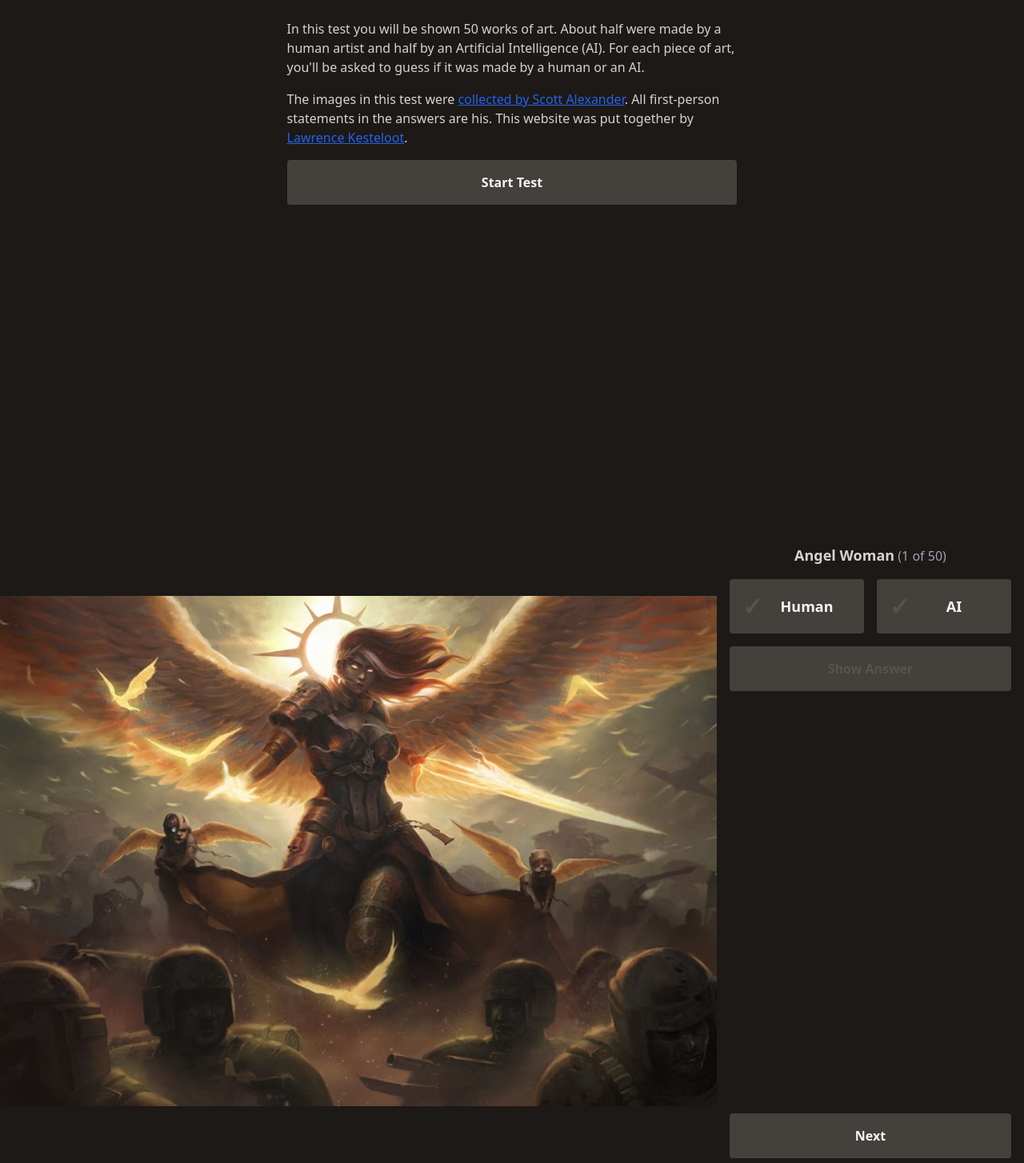
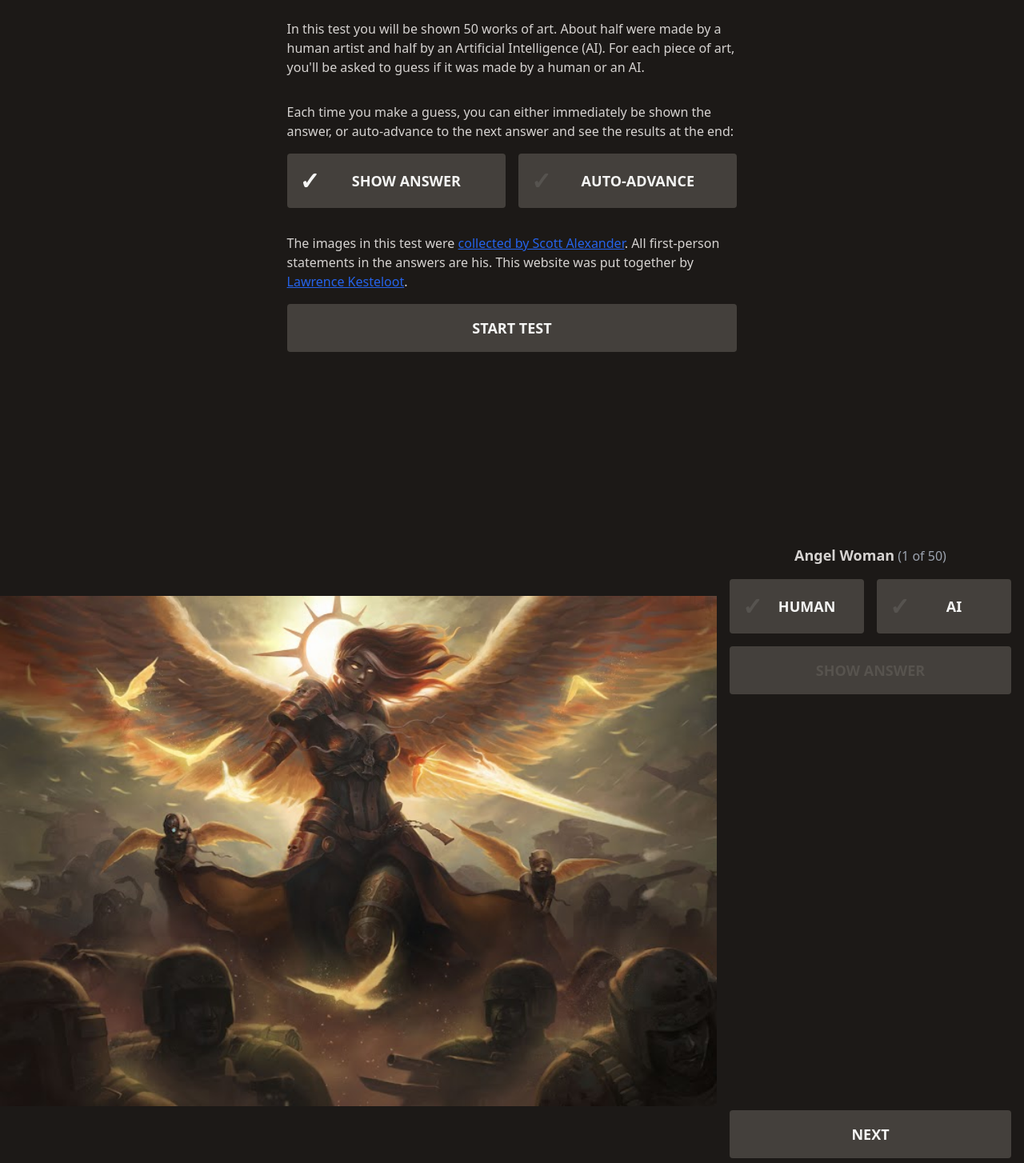
Before and after one commit to lkesteloot/ai-art-turing-test, a React (Vite) app: page / in a window 1280 px wide. Shown: the part 136-1590 px from the top of the page at 80% size. Built offline with nearby package versions, Linux system fonts and the light colour scheme.

Commit message:
Add quiz modes.

```diff
--- a/src/App.tsx
+++ b/src/App.tsx
@@ -4,6 +4,7 @@ import ImageCard from "./components/imagecard";
 import Intro from "./components/intro";
 import Results from "./components/results";
 import {useUserDb} from "./services/userdb";
+import {temporarilyDisableSnap} from "./services/utils.ts";
 
 export default function App() {
     const [userDb, setUserDb] = useUserDb();
@@ -18,10 +19,7 @@ export default function App() {
             if (element !== null) {
                 const a = element as HTMLAnchorElement;
                 if (a.href !== "") {
-                    document.documentElement.classList.remove("snap-y");
-                    setTimeout(() => {
-                        document.documentElement.classList.add("snap-y");
-                    }, 1000);
+                    temporarilyDisableSnap();
                 }
             }
         }
--- a/src/components/button.tsx
+++ b/src/components/button.tsx
@@ -19,6 +19,8 @@ export default function Button({
         "font-bold",
         "text-center",
         "select-none",
+        "uppercase",
+        "text-lg",
         enabled
             ? ["text-stone-100", "bg-stone-700", "hover:text-stone-50", "hover:bg-stone-600", "cursor-pointer"]
             : ["text-stone-600", "bg-stone-700", "cursor-default"],
--- a/src/components/checked_button.tsx
+++ b/src/components/checked_button.tsx
@@ -20,7 +20,7 @@ export default function CheckedButton({
                     "opacity-10": !checked,
                 }
             )}>✓</span>
-            <span className="text-lg grow">{children}</span>
+            <span className="grow">{children}</span>
         </div>
     </Button>;
 }
--- a/src/components/imagecard.tsx
+++ b/src/components/imagecard.tsx
@@ -6,6 +6,7 @@ import CheckedButton from "./checked_button";
 import db, {Image, getImageUrl, makeImageCardId} from "../services/imagedb";
 import {UserDb, withGuess} from "../services/userdb";
 import {Guess, isHumanToAnswer} from "../services/types";
+import {temporarilyDisableSnap} from "../services/utils.ts";
 
 const QUESTION_COUNT = db.images.length;
 
@@ -27,6 +28,7 @@ export default function ImageCard({
     const image = db.images[id] as Image;
     const guess = userDb.guesses[id];
     const guessIsCorrect = guess === isHumanToAnswer(image.human);
+    const nextUrl = "#" + makeImageCardId(id + 1);
 
     function vote(newGuess: Guess) {
         if (newGuess !== "none" && newGuess === guess) {
@@ -34,6 +36,18 @@ export default function ImageCard({
             newGuess = "none";
         }
         setUserDb(withGuess(userDb, id, newGuess));
+        if (newGuess !== "none") {
+            switch (userDb.quizMode) {
+                case "reveal":
+                    setShowAnswer(true);
+                    break;
+
+                case "advance":
+                    temporarilyDisableSnap();
+                    window.location = nextUrl;
+                    break;
+            }
+        }
     }
 
     return <section id={makeImageCardId(id)} className="min-h-screen flex snap-center">
@@ -65,7 +79,7 @@ export default function ImageCard({
             <div className="grow"></div>
             <Buttons>
                 { id < QUESTION_COUNT - 1
-                    ? <Button href={"#" + makeImageCardId(id + 1)}>Next</Button>
+                    ? <Button href={nextUrl}>Next</Button>
                     : <Button href="#results">Results</Button> }
             </Buttons>
         </div>
--- a/src/components/intro.tsx
+++ b/src/components/intro.tsx
@@ -1,8 +1,11 @@
+import { useState, useEffect } from "react";
 import classNames from "classnames";
 import Buttons from "./buttons";
 import Button from "./button";
-import {UserDb, withNoGuesses} from "../services/userdb";
+import {UserDb, withNoGuesses, withQuizMode} from "../services/userdb";
 import {makeImageCardId} from "../services/imagedb.ts";
+import CheckedButton from "./checked_button.tsx";
+import {QuizMode} from "../services/types.ts";
 
 function ClearData({
                        userDb,
@@ -24,7 +27,7 @@ function ClearData({
         "transition-all",
         "duration-400",
     )}>
-        <p className="mt-12 mb-4">You seem to have taken this test before. If you’d like, you can reset
+        <p className="mt-8 mb-4">You seem to have taken this test before. If you’d like, you can reset
             all of your guesses:</p>
 
         <Buttons>
@@ -40,19 +43,35 @@ export default function Intro({
     userDb: UserDb,
     setUserDb: (userDb: UserDb) => void
 }) {
+    const [quizMode, setQuizMode] = useState<QuizMode>(userDb.quizMode);
+
+    useEffect(() => {
+        setUserDb(withQuizMode(userDb, quizMode));
+    }, [quizMode]);
+
     return <section id="intro" className="min-h-screen snap-center max-w-prose p-4 pt-16 mx-auto">
         <h1 className="text-center text-5xl py-4 font-bold">AI Art Turing Test</h1>
 
         <p className="my-4">In this test you will be shown 50 works of art. About half
-        were made by a human artist and half by an Artificial Intelligence (AI).
-        For each piece of art, you'll be asked to guess if it was made by a human
-        or an AI.</p>
+            were made by a human artist and half by an Artificial Intelligence (AI).
+            For each piece of art, you'll be asked to guess if it was made by a human
+            or an AI.</p>
 
-        <p className="my-4">The images in this test
-            were <a href="https://www.astralcodexten.com/p/ai-art-turing-test" className="underline text-blue-600" target="_blank">collected by Scott Alexander</a>.
+        <p className="mt-8 mb-4">Each time you make a guess, you can either immediately be shown
+            the answer, or auto-advance to the next answer and see the results at the end:</p>
+
+        <Buttons>
+            <CheckedButton action={() => setQuizMode("reveal")} checked={quizMode == "reveal"}>Show Answer</CheckedButton>
+            <CheckedButton action={() => setQuizMode("advance")} checked={quizMode == "advance"}>Auto-Advance</CheckedButton>
+        </Buttons>
+
+        <p className="mt-8 mb-4">The images in this test
+            were <a href="https://www.astralcodexten.com/p/ai-art-turing-test" className="underline text-blue-600"
+                    target="_blank">collected by Scott Alexander</a>.
             All first-person statements in the answers are his.
             This website was put together
-            by <a href="https://www.teamten.com/lawrence/" className="underline text-blue-600" target="_blank">Lawrence Kesteloot</a>.</p>
+            by <a href="https://www.teamten.com/lawrence/" className="underline text-blue-600" target="_blank">Lawrence
+                Kesteloot</a>.</p>
 
         <Buttons>
             <Button href={"#" + makeImageCardId(0)}>Start Test</Button>
--- a/src/services/types.ts
+++ b/src/services/types.ts
@@ -1,6 +1,8 @@
 
 export type Answer = "human" | "ai";
 export type Guess = "none" | Answer;
+
+export type QuizMode = "reveal" | "advance";
 
 export function isHumanToAnswer(isHuman: boolean): Answer {
     return isHuman ? "human" : "ai";
--- a/src/services/userdb.ts
+++ b/src/services/userdb.ts
@@ -1,19 +1,26 @@
 import db from "./imagedb";
-import {Guess} from "./types";
+import {Guess, QuizMode} from "./types";
 import {useLocalStorage} from "../hooks/uselocalstorage";
 
 const QUESTION_COUNT = db.images.length;
 const USER_DB_KEY = "user_db";
 
 export interface UserDb {
-    autoDisplayAnswer: boolean,
+    quizMode: QuizMode,
     guesses: Guess[],
 }
 
 function makeDefaultUserDb(): UserDb {
     return {
-        autoDisplayAnswer: false,
+        quizMode: "reveal",
         guesses: new Array(QUESTION_COUNT).fill("none"),
+    };
+}
+
+export function withQuizMode(userDb: UserDb, quizMode: QuizMode): UserDb {
+    return {
+        ... userDb,
+        quizMode,
     };
 }
 
--- /dev/null
+++ b/src/services/utils.ts
@@ -0,0 +1,7 @@
+
+export function temporarilyDisableSnap() {
+    document.documentElement.classList.remove("snap-y");
+    setTimeout(() => {
+        document.documentElement.classList.add("snap-y");
+    }, 1000);
+}
```
